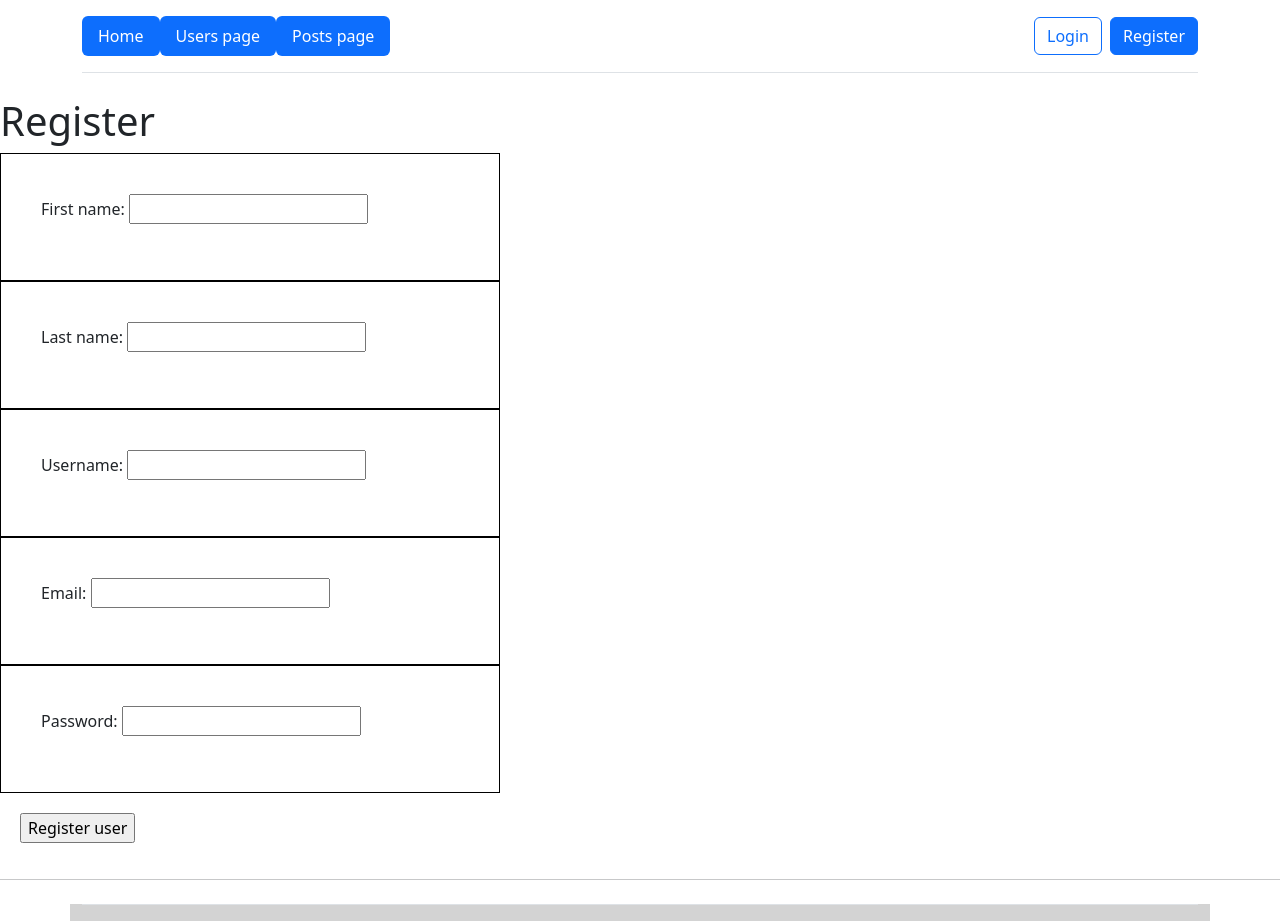
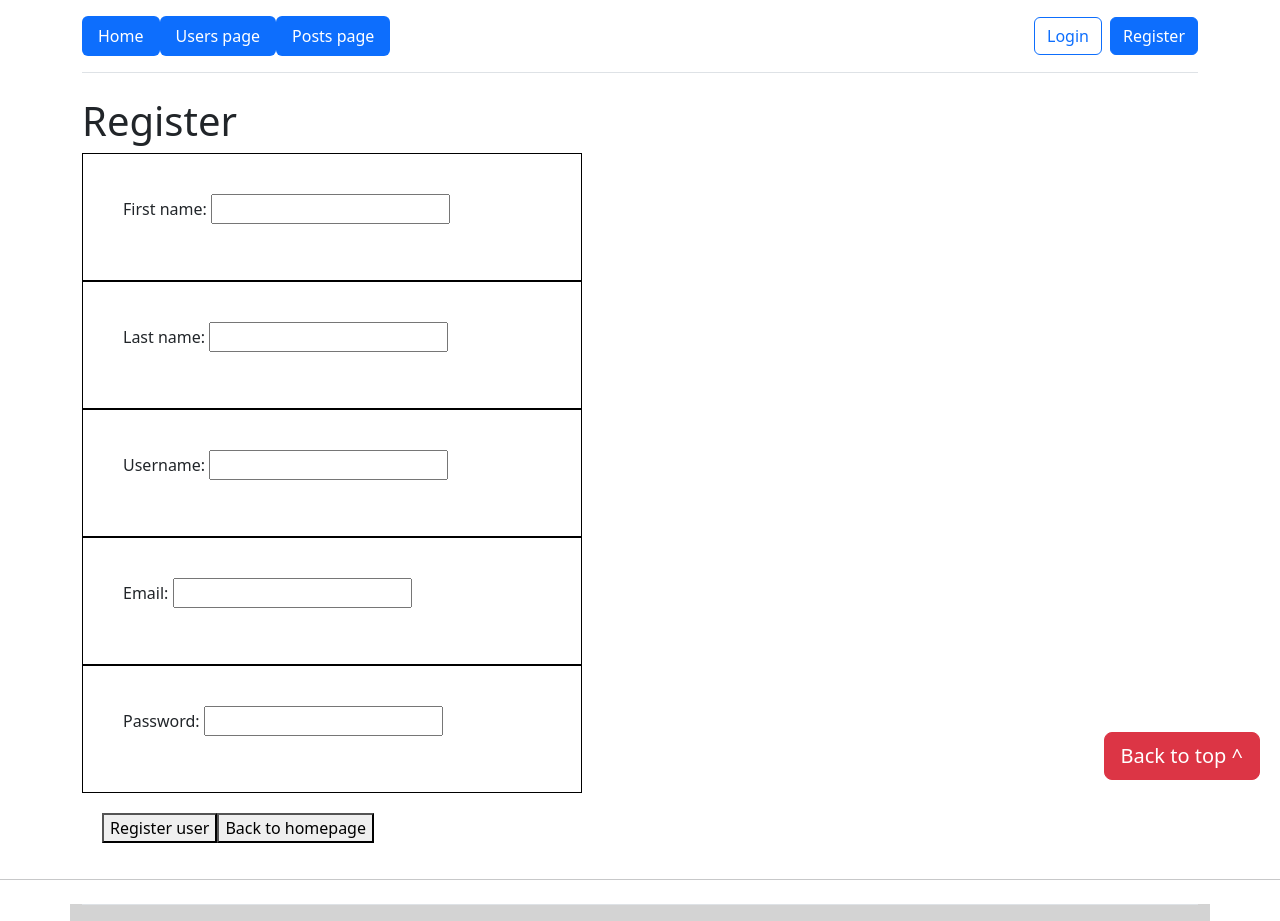
Before and after one commit to Filip-Husic/fml_final_project_vue, a Vue app: page /register in a window 1280 px wide. Shown: the top 921 px of the page. Built offline with nearby package versions, Linux system fonts and the light colour scheme.

Commit message:
tidied registration page, button to go to top of page

```diff
--- a/src/App.vue
+++ b/src/App.vue
@@ -9,8 +9,8 @@ export default {
   data() {
     return {}
   },
-  methods:{},
-  components:{
+  methods: {},
+  components: {
     Footer,
     Homepage,
     TopMenu,
@@ -21,23 +21,27 @@ export default {
 </script>
 
 <template>
-   <TopMenu></TopMenu>
+  <TopMenu></TopMenu>
 
   <main>
     <router-view></router-view>
+    <a href="#">
+      <button
+          type="button"
+          class="btn btn-danger btn-floating btn-lg"
+          id="btn-back-to-top"
+      >Back to top ^
+      </button>
+    </a>
+
   </main>
-    <Footer></Footer>
+  <Footer></Footer>
 </template>
 
 <style scoped>
 
 header {
   line-height: 1.5;
-}
-
-.logo {
-  display: block;
-  margin: 0 auto 2rem;
 }
 
 @media (min-width: 1024px) {
@@ -47,14 +51,16 @@ header {
     padding-right: calc(var(--section-gap) / 2);
   }
 
-  .logo {
-    margin: 0 2rem 0 0;
-  }
-
-  header .wrapper {
+  header {
     display: flex;
     place-items: flex-start;
     flex-wrap: wrap;
   }
 }
+
+#btn-back-to-top {
+  position: fixed;
+  bottom: 20px;
+  right: 20px;
+}
 </style>
--- a/src/components/AboutUs.vue
+++ b/src/components/AboutUs.vue
@@ -24,6 +24,7 @@
       Passionate gamer and loves working on his car.
     </p>
     <p><a href="https://github.com/Filip-Husic/fml_final_project_vue" target="_blank">Frontend part of this project on github</a></p>
+    <p><a href="https://github.com/Filip-Husic/fml_final_project_spring" target="_blank">Backend part of this project on github</a></p>
   </div>
 </template>
 
--- a/src/components/Register.vue
+++ b/src/components/Register.vue
@@ -1,31 +1,32 @@
 <template>
+  <div class="container">
   <h1>Register</h1>
-  <form id="form" @submit.prevent="processForm" novalidate>
+  <form id="form" @submit.prevent="processForm">
 
     <section id="inputField"><p>
       <label for="firstName">First name:
-        <input type="text" id="firstName" v-model="user.firstName">
+        <input type="text" id="firstName" v-model="user.firstName" required>
       </label>
     </p>
-  </section>
+    </section>
 
     <section id="inputField"><p>
       <label for="Last name">Last name:
-        <input type="text" id="lastName" v-model="user.lastName">
+        <input type="text" id="lastName" v-model="user.lastName" required>
       </label>
     </p>
-  </section>
+    </section>
 
     <section id="inputField"><p>
       <label for="username">Username:
-        <input type="text" id="username" v-model="user.username">
+        <input type="text" id="username" v-model="user.username" required>
       </label>
     </p>
-      </section>
+    </section>
 
     <section id="inputField"><p>
       <label for="email">Email:
-        <input type="text" id="email" v-model="user.email">
+        <input type="text" id="email" v-model="user.email" required>
       </label>
     </p>
       <small id="errorList" v-show="error.email!==''">{{ error.email }}</small>
@@ -33,16 +34,20 @@
 
     <section id="inputField"><p>
       <label for="password">Password:
-        <input type="password" id="password" v-model="user.password">
+        <input type="password" id="password" v-model="user.password" required>
       </label>
     </p>
       <small id="errorList" v-show="error.password!==''">{{ error.password }}</small>
     </section>
 
     <p>
-      <input type="submit" value="Register user">
+      <button type="submit">Register user</button>
+      <button>
+        <router-link class="nav-link active" to="/">Back to homepage</router-link>
+      </button>
     </p>
   </form>
+</div>
 </template>
 
 <script>
```
